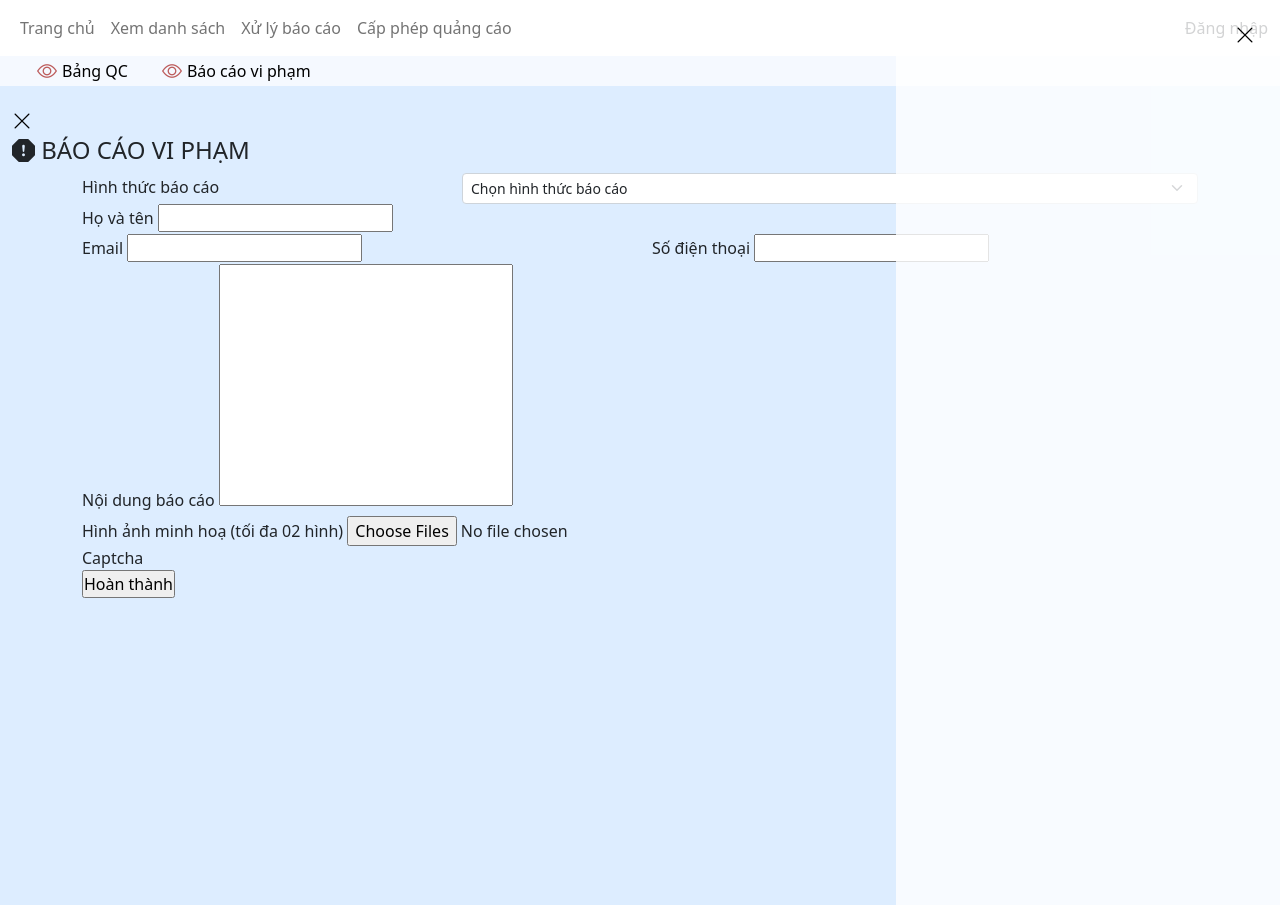
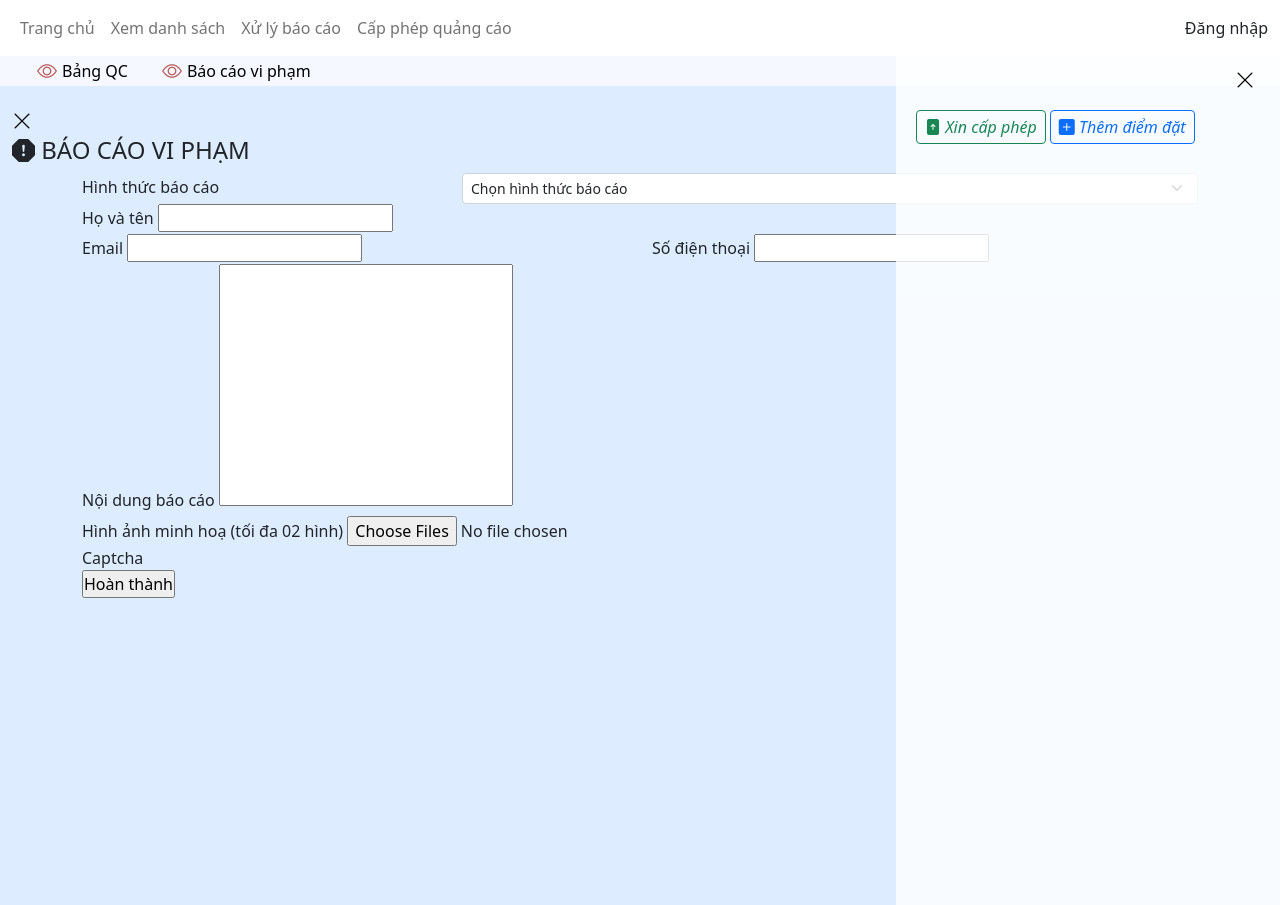
Before and after one commit to klam-12/Ads_Management_PTUDW, a Node project: template dynamicWeb/views/vwMap/map.hbs in a window 1280 px wide. Run offline with Node 20 templates, Linux system fonts and the light colour scheme; the template is opened without the code that fills it, so the values that code supplies are empty; some libraries are stand-ins or nearby versions.

Commit message:
fix: Dropbox in Homepage, add btn Xin cấp phép & Thêm điểm đặt

```diff
--- a/dynamicWeb/static/css/map.css
+++ b/dynamicWeb/static/css/map.css
@@ -225,7 +225,7 @@
 }
 
 .show {
-    display: flex !important;
+    display: flex ;
     animation: show_slide 1s ease forwards;
 }
 
@@ -400,6 +400,10 @@ button {
     height: 25px;
     width: 25px;
 }
+
+.padding-3{
+    padding: 3px;
+}
 /* .modal button {
     padding: 0px;
     width: 100%;
--- a/dynamicWeb/views/vwMap/map.hbs
+++ b/dynamicWeb/views/vwMap/map.hbs
@@ -1,11 +1,7 @@
 {{#section 'js'}}
 <script src="https://cdnjs.cloudflare.com/ajax/libs/jquery-datetimepicker/2.5.20/jquery.datetimepicker.full.min.js"></script>
- <script src="https://code.jquery.com/jquery-3.6.0.min.js"></script>
-        <script
-            src="https://cdn.jsdelivr.net/npm/bootstrap@5.3.2/dist/js/bootstrap.bundle.min.js"
-            integrity="sha384-C6RzsynM9kWDrMNeT87bh95OGNyZPhcTNXj1NW7RuBCsyN/o0jlpcV8Qyq46cDfL"
-            crossorigin="anonymous"
-        ></script>
+{{!-- <script src="https://code.jquery.com/jquery-3.6.0.min.js"></script> --}}
+
         <script
             src="https://unpkg.com/leaflet@1.9.4/dist/leaflet.js"
             integrity="sha256-20nQCchB9co0qIjJZRGuk2/Z9VM+kNiyxNV1lvTlZBo="
@@ -34,16 +30,6 @@
         <link
             rel="stylesheet"
             href="https://cdn.jsdelivr.net/npm/bootstrap-icons@1.11.2/font/bootstrap-icons.min.css"
-        />
-        <link
-            rel="stylesheet"
-            href="https://cdn.jsdelivr.net/npm/bootstrap-icons@1.11.2/font/bootstrap-icons.min.css"
-        />
-        <link
-            href="https://cdn.jsdelivr.net/npm/bootstrap@5.3.2/dist/css/bootstrap.min.css"
-            rel="stylesheet"
-            integrity="sha384-T3c6CoIi6uLrA9TneNEoa7RxnatzjcDSCmG1MXxSR1GAsXEV/Dwwykc2MPK8M2HN"
-            crossorigin="anonymous"
         />
         <link href="https://fonts.googleapis.com/css?family=Inter" rel="stylesheet" />
         <script src="https://www.google.com/recaptcha/api.js" async defer></script>
@@ -74,12 +60,10 @@
             referrerpolicy="no-referrer"
         />
         <link rel="stylesheet" href="/static/css/map.css" />
-        {{!-- <link rel="stylesheet" href="./css/layout.css" />
-        <link rel="stylesheet" href="./css/report.css" />
-        <link rel="stylesheet" href="./css/map.css" /> --}}
+        <link rel="stylesheet" href="/static/css/layout.css">
 {{/section}}
 
-<div>
+<div class="">
         <!-- Header and Footer -->
         <div class="row d-flex align-items-center justify-content-between header"></div>
         <div id="map"></div>
@@ -100,11 +84,24 @@
             </div>
         </div>
 
-        <div class="modal" id="modal">
+        <div class="modal" id="modal" style="top: 45px;">
             <div id="closeBtn" class="closeBtn">
                 <button type="button">
                     <i class="bi bi-x-lg"></i>
                     &#8203;
+                </button>
+            </div>
+            <div>
+                <button type="button" class="btn btn-sm btn-outline-success padding-3">
+                    <i class="bi bi-file-arrow-up-fill" style="font-size:16px;">
+                        Xin cấp phép
+                    </i>
+                </button>
+
+                <button type="button" class="btn btn-sm btn-outline-primary padding-3">
+                    <i class="bi bi-plus-square-fill" style="font-size:16px;">
+                        Thêm điểm đặt
+                    </i>
                 </button>
             </div>
 
```
Also changed, not shown: dynamicWeb/views/vwAdmin/vwDepartment/createAccount.hbs (+0 -14 lines). Lines whose indentation alone changed are shown as unchanged.
